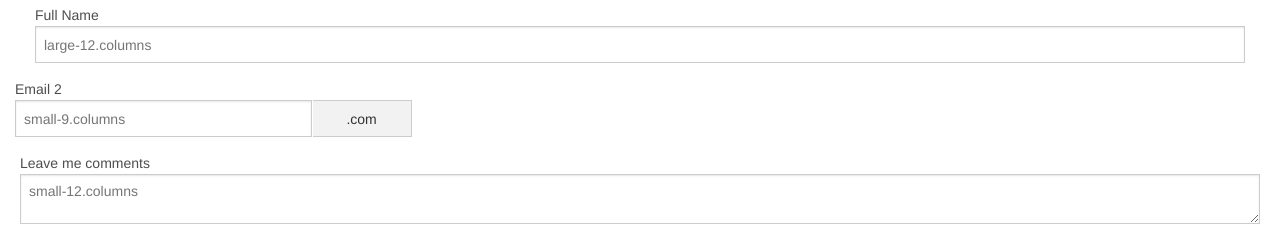
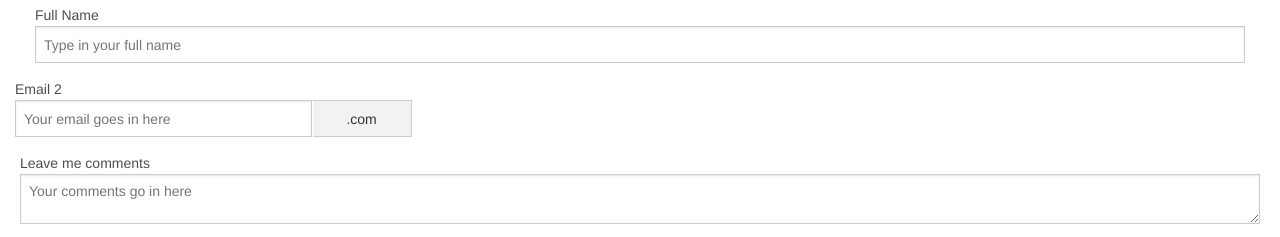
Before and after one commit to ragoo89/rlc-raul, a plain HTML site: page no side.html in a window 1280 px wide. Shown: the part 930-1167 px from the top of the page. Drawn offline with Linux system fonts and the light colour scheme.

Commit message:
updated
still needs work

```diff
--- a/no side.html
+++ b/no side.html
@@ -128,7 +128,7 @@
 				  <div class="row">
 				    <div class="large-12 columns">
 				      <label>Full Name</label>
-				      <input type="text" placeholder="large-12.columns" />
+				      <input type="text" placeholder="Type in your full name" />
 				    </div>
 				  </div>
 				  <div class="row">
@@ -139,7 +139,7 @@
 				      <div class="row collapse">
 				        <label>Email 2</label>
 				        <div class="small-9 columns">
-				          <input type="text" placeholder="small-9.columns" />
+				          <input type="text" placeholder="Your email goes in here" />
 				        </div>
 				        <div class="small-3 columns">
 				          <span class="postfix">.com</span>
@@ -153,7 +153,7 @@
 				  <div class="row">
 				    <div class="large-12 columns">
 				      <label>Leave me comments</label>
-				      <textarea placeholder="small-12.columns"></textarea>
+				      <textarea placeholder="Your comments go in here"></textarea>
 				    </div>
 				  </div>
 				</form>
```
